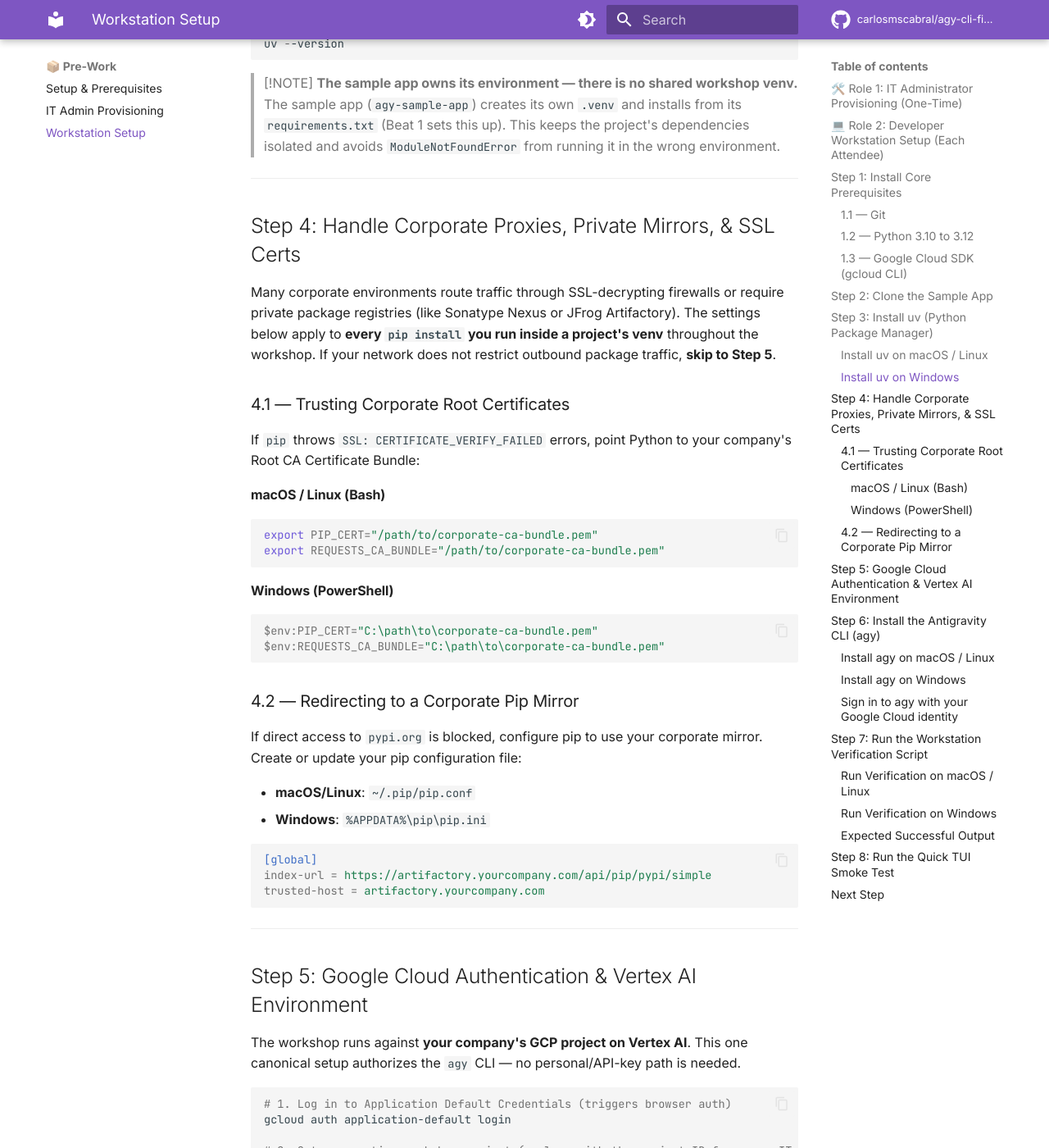
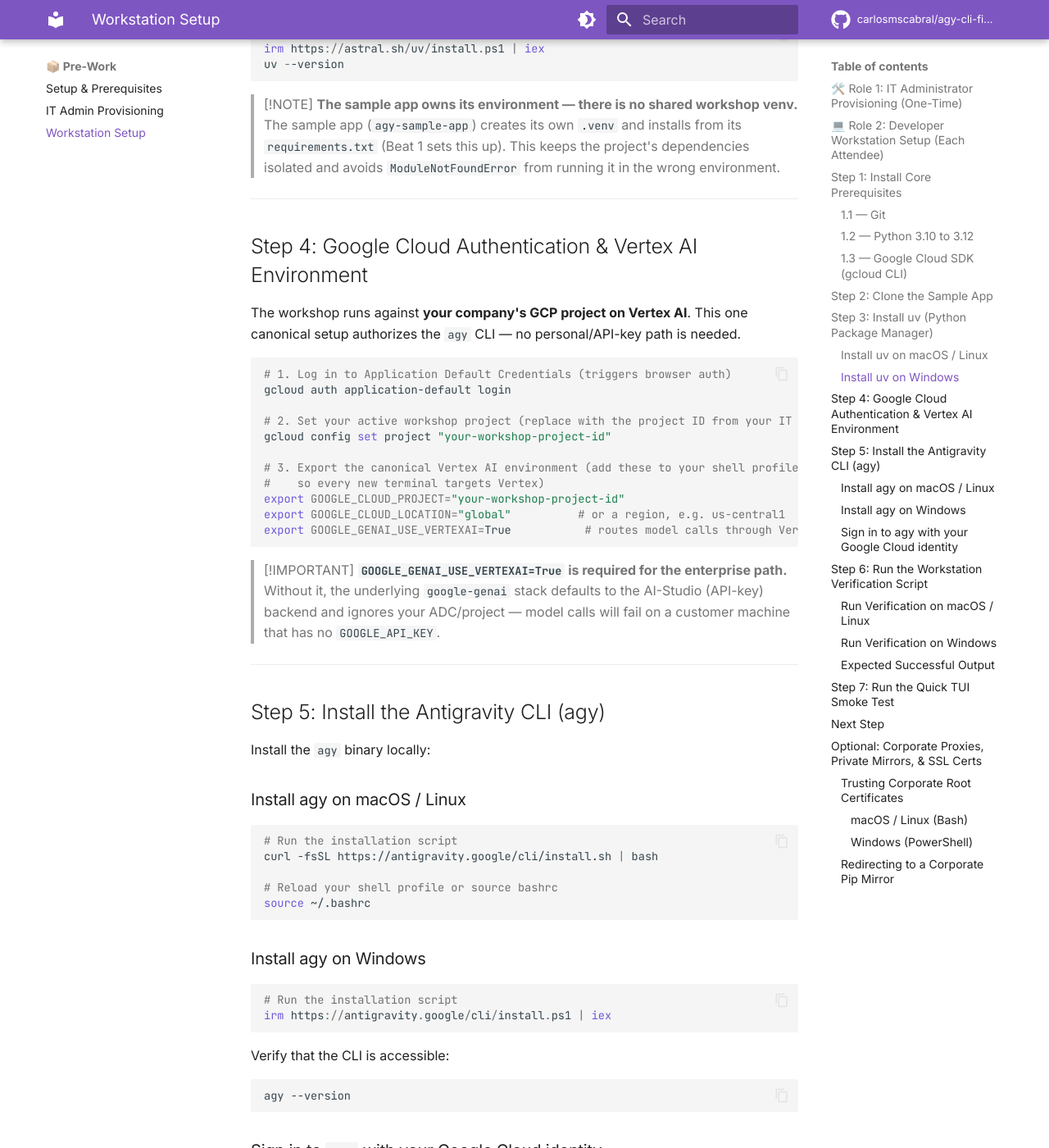
Before and after one commit to carlosmscabral/agy-cli-field-workshop, an MkDocs documentation site: the page built from docs/setup-corporate.md, in a window 1280 px wide and 1400 px high, scrolled down 2920 px. Shown: the whole window at 82% size. Built offline with MkDocs 1.6.1 and Material for MkDocs 9.7.7, drawn with Linux system fonts in a browser that asks for light colours; comment, search, counter and statistics services are not loaded; some of the changed text lies outside the part shown.

Commit message:
docs: move corporate proxy/SSL/firewall setup to an optional section (#23)
The SSL-decrypting proxy, private mirror, and firewall egress steps only
apply to networks that restrict outbound traffic. Move them out of the
main happy-path flow to the bottom of both the developer (setup-corporate)
and IT admin (setup-enterprise-admin) guides as clearly-optional
appendices, and renumber the remaining steps/phases.

````diff
--- a/docs/setup-corporate.md
+++ b/docs/setup-corporate.md
@@ -12,7 +12,7 @@
 It consists of **two roles**:
 
 1. 🛠️ **IT Admin**: Configures the GCP project, enables Vertex AI APIs, whitelists domains, and provisions bulk IAM permissions *once* for the group.
-2. 💻 **Developer**: Configures their local laptop virtual environment, corporate proxies, Google authentication, and runs the workstation verifier.
+2. 💻 **Developer**: Configures their local laptop virtual environment, Google authentication, and runs the workstation verifier (plus optional corporate proxy/SSL setup only if the network requires it).
 
 ---
 
@@ -113,44 +113,7 @@
 
 ---
 
-## Step 4: Handle Corporate Proxies, Private Mirrors, & SSL Certs
-
-Many corporate environments route traffic through SSL-decrypting firewalls or require private package registries (like Sonatype Nexus or JFrog Artifactory). The settings below apply to **every `pip install` you run inside a project's venv** throughout the workshop. If your network does not restrict outbound package traffic, **skip to Step 5**.
-
-### 4.1 — Trusting Corporate Root Certificates
-
-If `pip` throws `SSL: CERTIFICATE_VERIFY_FAILED` errors, point Python to your company's Root CA Certificate Bundle:
-
-#### macOS / Linux (Bash)
-
-```bash
-export PIP_CERT="/path/to/corporate-ca-bundle.pem"
-export REQUESTS_CA_BUNDLE="/path/to/corporate-ca-bundle.pem"
-```
-
-#### Windows (PowerShell)
-
-```powershell
-$env:PIP_CERT="C:\path\to\corporate-ca-bundle.pem"
-$env:REQUESTS_CA_BUNDLE="C:\path\to\corporate-ca-bundle.pem"
-```
-
-### 4.2 — Redirecting to a Corporate Pip Mirror
-
-If direct access to `pypi.org` is blocked, configure pip to use your corporate mirror. Create or update your pip configuration file:
-
-- **macOS/Linux**: `~/.pip/pip.conf`
-- **Windows**: `%APPDATA%\pip\pip.ini`
-
-```ini
-[global]
-index-url = https://artifactory.yourcompany.com/api/pip/pypi/simple
-trusted-host = artifactory.yourcompany.com
-```
-
----
-
-## Step 5: Google Cloud Authentication & Vertex AI Environment
+## Step 4: Google Cloud Authentication & Vertex AI Environment
 
 The workshop runs against **your company's GCP project on Vertex AI**. This one canonical setup authorizes the `agy` CLI — no personal/API-key path is needed.
 
@@ -212,11 +175,11 @@
 ```
 
 > [!NOTE]
-> `agy` uses the project from `GOOGLE_CLOUD_PROJECT` (set in Step 5) to select which GCP project handles inference. Type `/logout` inside `agy` to clear cached credentials.
+> `agy` uses the project from `GOOGLE_CLOUD_PROJECT` (set in Step 4) to select which GCP project handles inference. Type `/logout` inside `agy` to clear cached credentials.
 
 ---
 
-## Step 7: Run the Workstation Verification Script
+## Step 6: Run the Workstation Verification Script
 
 To guarantee zero blockers, we provide an automated verifier that tests local binaries, package isolation, local credentials, and Vertex AI IAM permissions.
 
@@ -277,7 +240,7 @@
 
 ---
 
-## Step 8: Run the Quick TUI Smoke Test
+## Step 7: Run the Quick TUI Smoke Test
 
 Verify interactive sign-in works by triggering `agy`:
 
@@ -294,3 +257,41 @@
 
 Once your smoke test succeeds, you are ready to start:
 👉 Go to **[The Workshop — An End-to-End Software Story](overview.md)**
+
+---
+
+## Optional: Corporate Proxies, Private Mirrors, & SSL Certs
+
+> [!NOTE]
+> **Only needed if your network restricts outbound package traffic.** Skip this entirely if the verification script (Step 6) passed. Many corporate environments route traffic through SSL-decrypting firewalls or require private package registries (like Sonatype Nexus or JFrog Artifactory). The settings below apply to **every `pip install` you run inside a project's venv** throughout the workshop. If verification failed with SSL or network errors, apply the relevant fix below and re-run Step 6.
+
+### Trusting Corporate Root Certificates
+
+If `pip` throws `SSL: CERTIFICATE_VERIFY_FAILED` errors, point Python to your company's Root CA Certificate Bundle:
+
+#### macOS / Linux (Bash)
+
+```bash
+export PIP_CERT="/path/to/corporate-ca-bundle.pem"
+export REQUESTS_CA_BUNDLE="/path/to/corporate-ca-bundle.pem"
+```
+
+#### Windows (PowerShell)
+
+```powershell
+$env:PIP_CERT="C:\path\to\corporate-ca-bundle.pem"
+$env:REQUESTS_CA_BUNDLE="C:\path\to\corporate-ca-bundle.pem"
+```
+
+### Redirecting to a Corporate Pip Mirror
+
+If direct access to `pypi.org` is blocked, configure pip to use your corporate mirror. Create or update your pip configuration file:
+
+- **macOS/Linux**: `~/.pip/pip.conf`
+- **Windows**: `%APPDATA%\pip\pip.ini`
+
+```ini
+[global]
+index-url = https://artifactory.yourcompany.com/api/pip/pypi/simple
+trusted-host = artifactory.yourcompany.com
+```
--- a/docs/setup-enterprise-admin.md
+++ b/docs/setup-enterprise-admin.md
@@ -98,37 +98,7 @@
 
 ---
 
-## Phase 3: Enterprise Network, Firewalls, & Proxies
-
-Corporate networks with deep packet inspection (DPI), SSL-decrypting firewalls, or strict outbound whitelists may block access to Google APIs, package managers, or installation assets.
-
-### 3.1 — Firewall Outbound Egress Rules
-
-Ensure outbound HTTPS (port 443) traffic is whitelisted to the following domains on the corporate network or VPN:
-
-| Resource Group | Domain Pattern | Reason |
-| :-- | :-- | :-- |
-| **Vertex AI API** | `*.aiplatform.googleapis.com` (e.g. `us-central1-aiplatform.googleapis.com`) | For model calls from the `agy` CLI. |
-| **Google Auth** | `accounts.google.com`, `oauth2.googleapis.com` | For `agy` sign-in and Application Default Credentials login. |
-| **GCP Services** | `*.googleapis.com` | For general Google Cloud API access. |
-| **Python Packages** | `pypi.org` and `files.pythonhosted.org` | For installing dependencies inside developer virtualenvs. |
-| **GitHub** | `github.com` (incl. `raw.githubusercontent.com`) | For cloning the sample app and running the verifier one-liner. |
-| **Antigravity CLI** | `antigravity.google` | For downloading and installing the `agy` binary. |
-
-### 3.2 — Corporate SSL-Decrypting Proxies
-
-If your enterprise proxy intercepts HTTPS traffic and decrypts SSL, Python package managers (`pip`) and CLI tools will fail with `SSL: CERTIFICATE_VERIFY_FAILED` errors.
-
-Advise developers on how to configure Python to trust your enterprise Root Certificate Bundle. These are typically set via environment variables:
-
-- `PIP_CERT`: Points pip to your root certificate bundle file.
-- `REQUESTS_CA_BUNDLE`: Points Python's `requests` package to the bundle file.
-
-See **[Corporate Workstation Onboarding (Step 4)](setup-corporate.md)** for developer configuration details.
-
----
-
-## Phase 4: Automated Pre-Work Verification
+## Phase 3: Automated Pre-Work Verification
 
 To guarantee zero setup blocks on day-one of the workshop, have each attendee run the workstation verifier — straight from the repo, no clone required:
 
@@ -155,3 +125,34 @@
 ### Admin Handoff
 
 Please direct all workshop attendees to follow the **[Corporate Workstation Onboarding Guide](setup-corporate.md)** and request that they send you a screenshot of their successful verification summaries prior to the workshop session!
+
+---
+
+## Optional: Enterprise Network, Firewalls, & Proxies
+
+> [!NOTE]
+> **Only needed if your corporate network restricts outbound traffic.** Skip this if attendees' verifiers (Phase 3) pass. Networks with deep packet inspection (DPI), SSL-decrypting firewalls, or strict outbound whitelists may block access to Google APIs, package managers, or installation assets — apply the relevant configuration below and have attendees re-run the verifier.
+
+### Firewall Outbound Egress Rules
+
+Ensure outbound HTTPS (port 443) traffic is whitelisted to the following domains on the corporate network or VPN:
+
+| Resource Group | Domain Pattern | Reason |
+| :-- | :-- | :-- |
+| **Vertex AI API** | `*.aiplatform.googleapis.com` (e.g. `us-central1-aiplatform.googleapis.com`) | For model calls from the `agy` CLI. |
+| **Google Auth** | `accounts.google.com`, `oauth2.googleapis.com` | For `agy` sign-in and Application Default Credentials login. |
+| **GCP Services** | `*.googleapis.com` | For general Google Cloud API access. |
+| **Python Packages** | `pypi.org` and `files.pythonhosted.org` | For installing dependencies inside developer virtualenvs. |
+| **GitHub** | `github.com` (incl. `raw.githubusercontent.com`) | For cloning the sample app and running the verifier one-liner. |
+| **Antigravity CLI** | `antigravity.google` | For downloading and installing the `agy` binary. |
+
+### Corporate SSL-Decrypting Proxies
+
+If your enterprise proxy intercepts HTTPS traffic and decrypts SSL, Python package managers (`pip`) and CLI tools will fail with `SSL: CERTIFICATE_VERIFY_FAILED` errors.
+
+Advise developers on how to configure Python to trust your enterprise Root Certificate Bundle. These are typically set via environment variables:
+
+- `PIP_CERT`: Points pip to your root certificate bundle file.
+- `REQUESTS_CA_BUNDLE`: Points Python's `requests` package to the bundle file.
+
+See **[Corporate Workstation Onboarding (Optional: Corporate Proxies section)](setup-corporate.md#optional-corporate-proxies-private-mirrors--ssl-certs)** for developer configuration details.
````
Also changed, not shown: other parts of docs/setup-corporate.md (+1 -1 lines).
